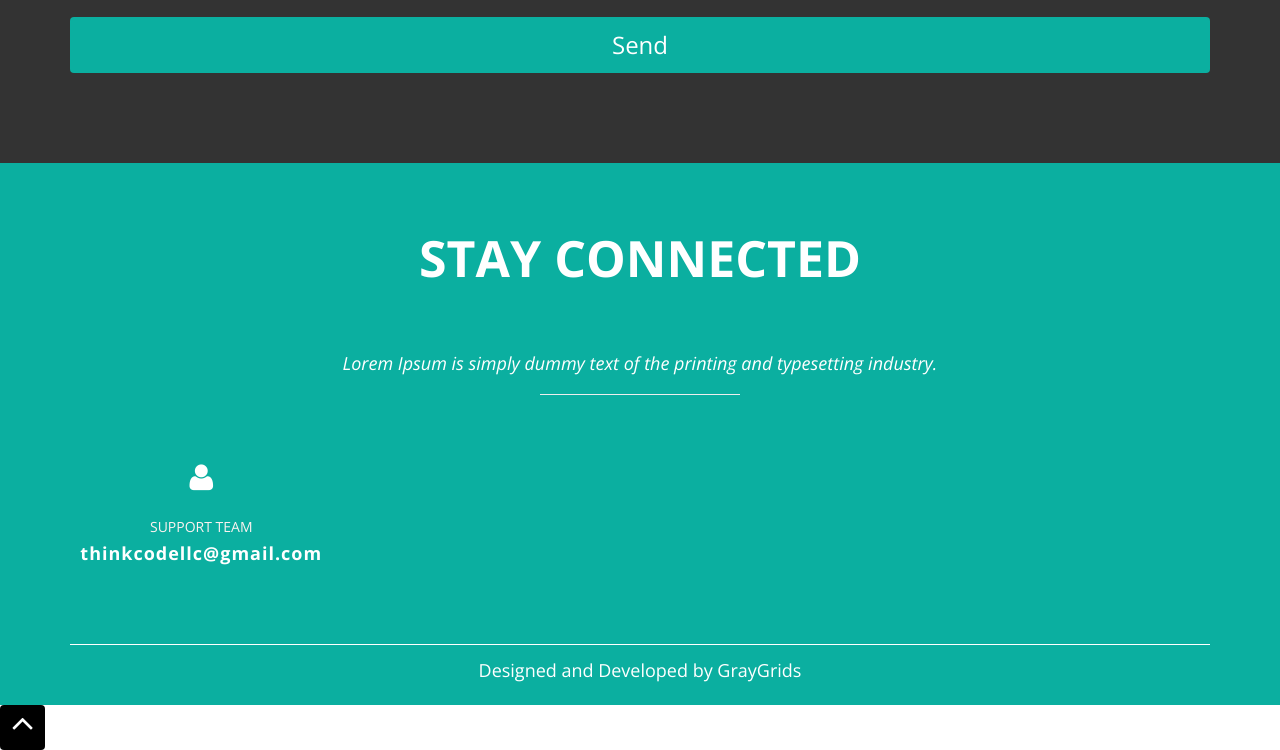
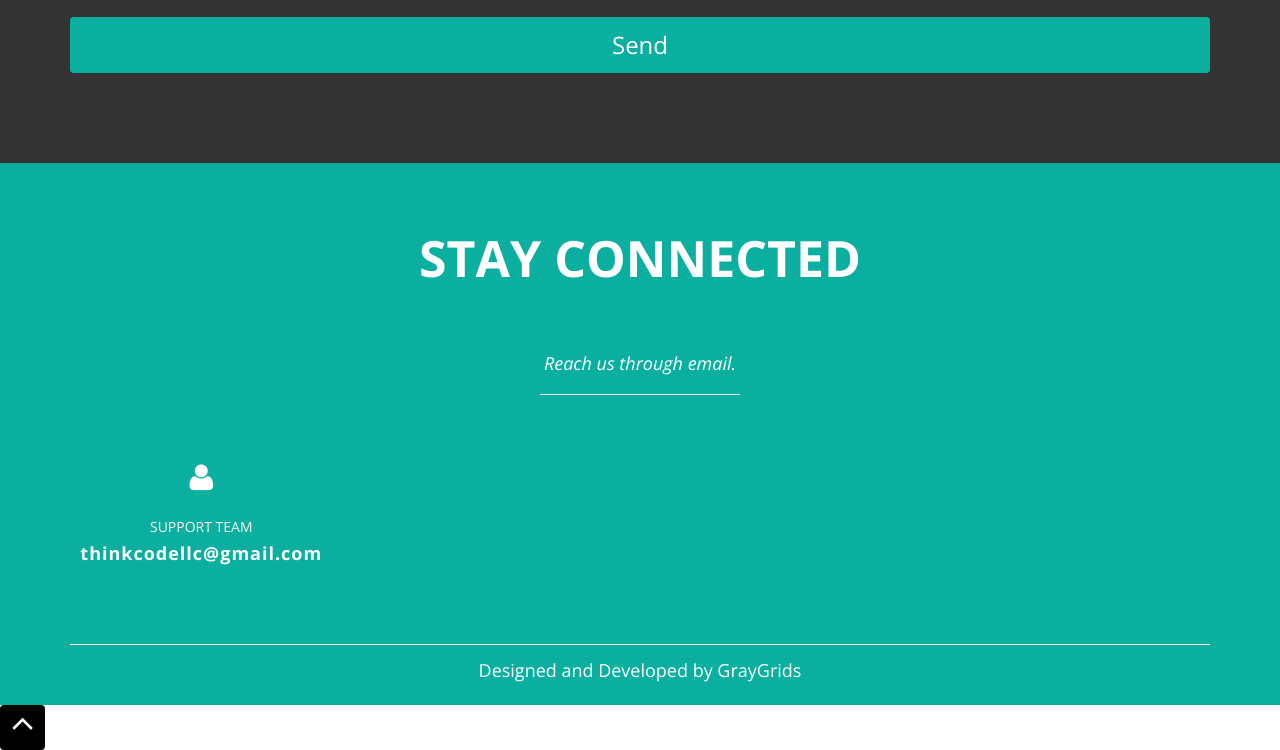
Before and after one commit to thinkcodellc/basicsite, a plain HTML site: page index.html in a window 1280 px wide. Shown: the part 4639-5389 px from the top of the page. Drawn offline with nearby package versions, Linux system fonts and the light colour scheme.

Commit message:
edits for thinkcode

```diff
--- a/index.html
+++ b/index.html
@@ -930,7 +930,7 @@
 			<div class="container">
 				<div class="row">
 					<h2 class="section-title wow fadeInUp" data-wow-delay=".2s">Stay Connected</h2>
-					<h3 class="discription wow fadeIn" data-wow-delay=".2s">Lorem Ipsum is simply dummy text of the printing and typesetting industry.</h3>
+					<h3 class="discription wow fadeIn" data-wow-delay=".2s">Reach us through email.</h3>
 					<hr>
 					<div class="connected-wrapper text-center">
 						<!--div class="col-sm-6 col-md-3 wow fadeInUp" data-wow-delay="0.2s">
```
Also changed, not shown: assets/img/logo.png.
